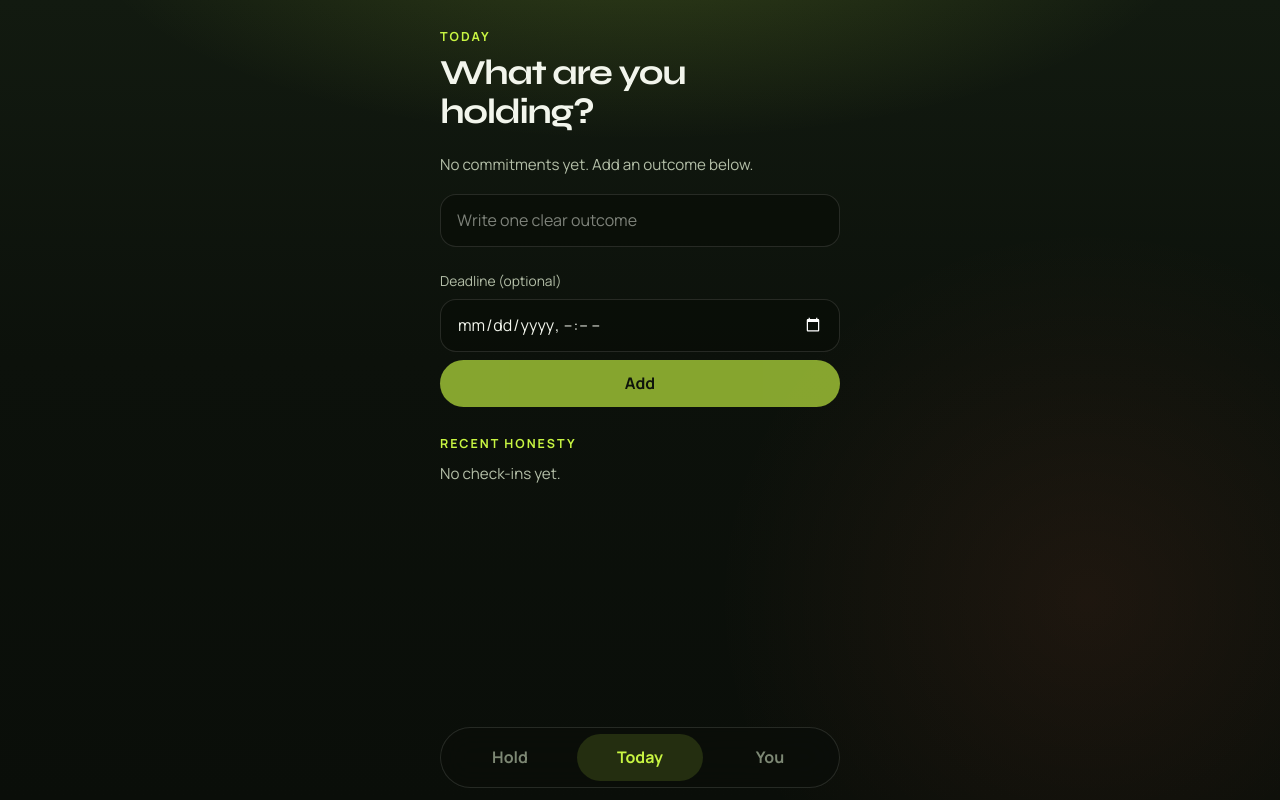
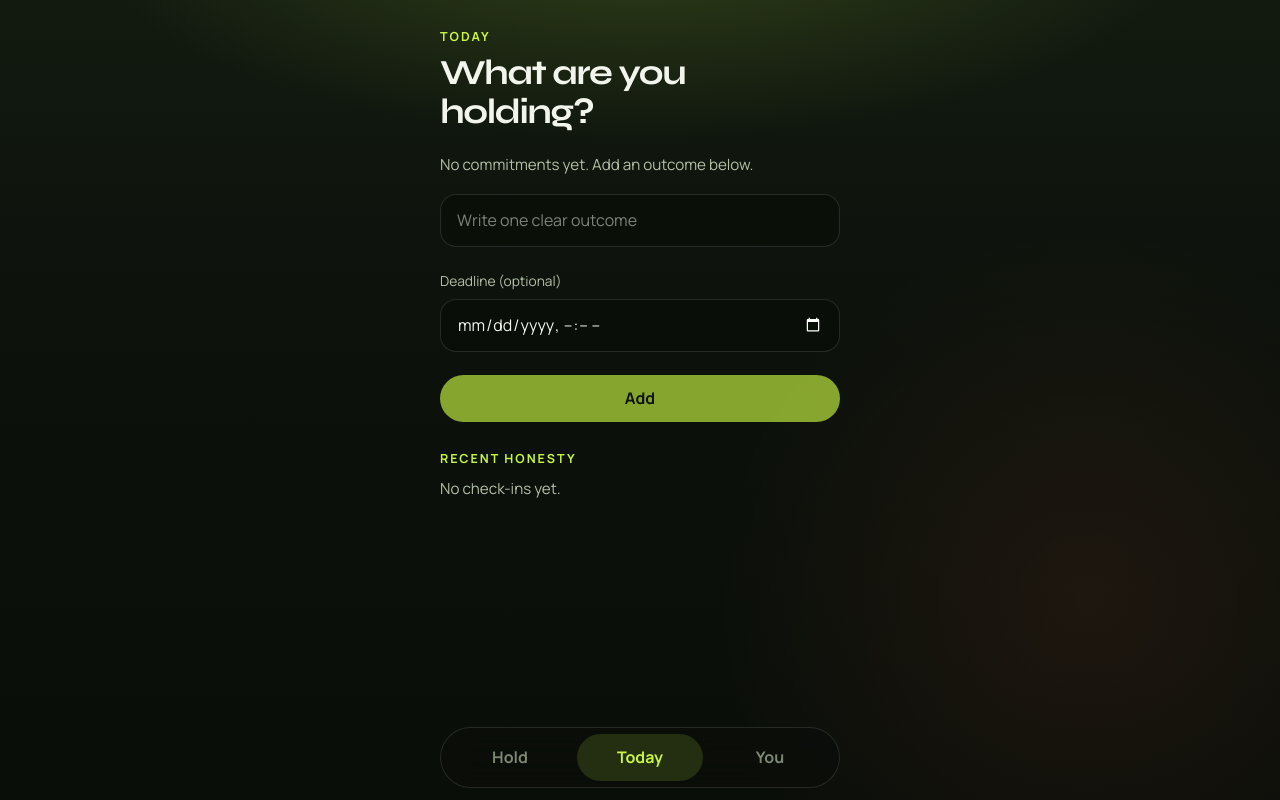
Before and after one commit to Ayomidemi/time-talker, a Next.js app: page /today in a window 1280 px wide. Built offline with nearby package versions, Linux system fonts and the light colour scheme.

Commit message:
add margin to btn

```diff
--- a/src/app/globals.css
+++ b/src/app/globals.css
@@ -294,6 +294,10 @@ button {
 
 .primary.compact {
   padding: 12px 16px;
+}
+
+.add-btn {
+  margin-top: 15px;
 }
 
 .ghost-btn {
--- a/src/components/today-screen.tsx
+++ b/src/components/today-screen.tsx
@@ -59,7 +59,7 @@ export function TodayScreen() {
               disabled={hold.commitmentsLoading || hold.commitmentsSaving || Boolean(hold.commitmentsError)}
             />
           </label>
-          <button type="submit" className="primary compact" disabled={hold.commitmentsLoading || hold.commitmentsSaving || Boolean(hold.commitmentsError) || !hold.draft.trim()}>
+          <button type="submit" className="primary compact add-btn" disabled={hold.commitmentsLoading || hold.commitmentsSaving || Boolean(hold.commitmentsError) || !hold.draft.trim()}>
             Add
           </button>
         </form>
```
